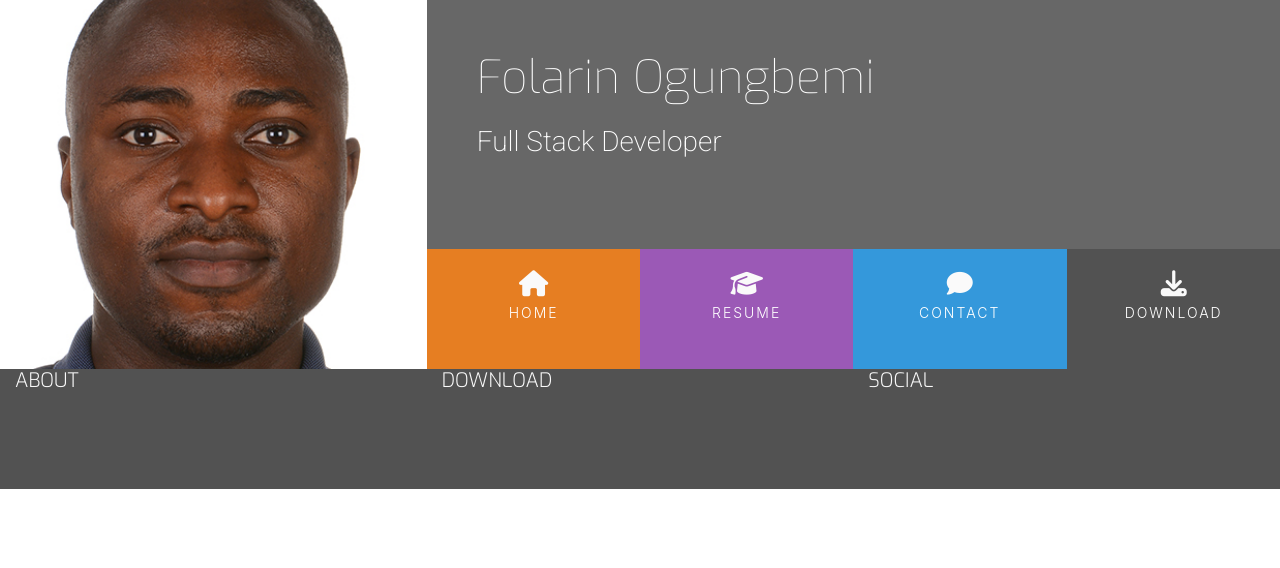
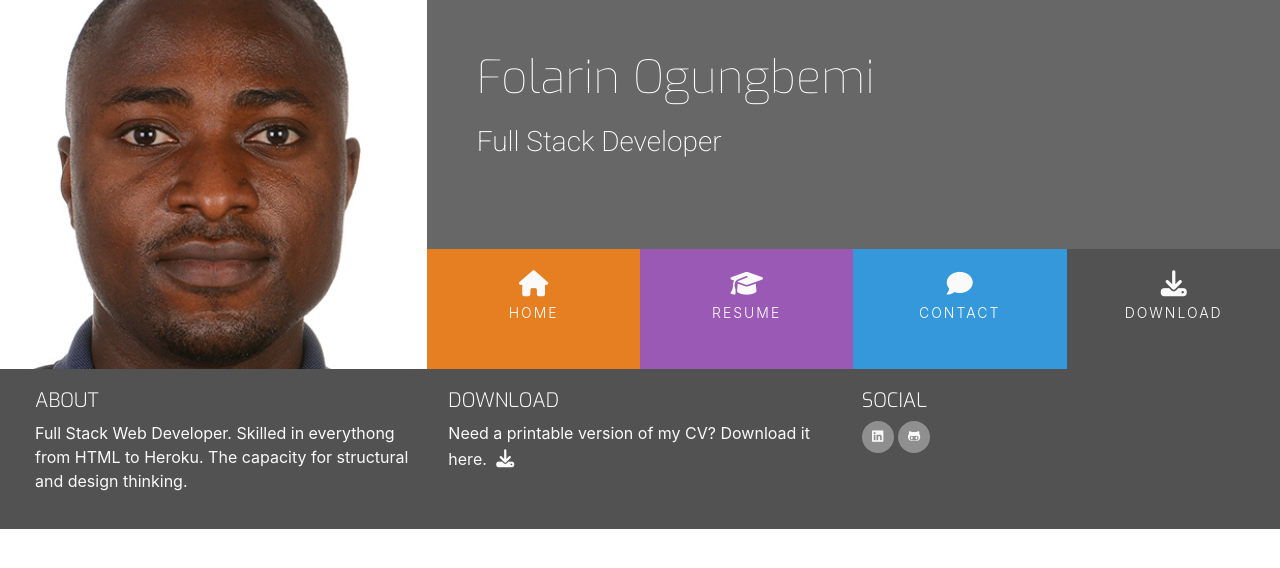
Before and after one commit to folarin-ogungbemi/portfolio-Website, a plain HTML site: page index.html in a window 1280 px wide. Drawn offline with nearby package versions, Linux system fonts and the light colour scheme.

Commit message:
Add content to footer and style

```diff
--- a/assets/css/style.css
+++ b/assets/css/style.css
@@ -35,6 +35,9 @@ h4{
     font-family: "Exo", sans-serif;
     font-weight: 300;
     color: #fafafa;
+}
+.inline-block{
+    display: inline-block;
 }
 /* ------------------------------------------------Heading */
 header{
@@ -135,3 +138,46 @@ footer{
     min-height: 120px;
     margin: 0;
 }
+
+.cv-pdf{
+    font-size: 18px;
+    color: #fafafa;
+    text-align: center;
+    padding-left: 5px;
+    transition: all 0.35s ease-in-out;
+    -moz-transition: all 0.35s ease-in-out;
+    -webkit-transition: all 0.35s ease-in-out;
+    -o-transition: all 0.35s ease-in-out;
+}
+
+.cv-pdf i:hover{
+    color: #e84610;
+}
+
+.social-links{
+    padding-bottom: 15px;
+}
+
+.social-links li a i{
+    width: 32px;
+    height: 32px;
+    padding: 12px 0;
+    border-radius: 50%;
+    font-size: 13px;
+    line-height: 7px;
+    text-align: center;
+    color: #fafafa;
+    background: #8f8f8f;
+    transition: all 0.35s ease-in-out;
+    -moz-transition: all 0.35s ease-in-out;
+    -webkit-transition: all 0.35s ease-in-out;
+    -o-transition: all 0.35s ease-in-out;
+}
+
+.social-links li a i:hover{
+    background-color: #e84610;
+}
+
+#footer-details{
+    padding: 20px;
+}
--- a/index.html
+++ b/index.html
@@ -51,15 +51,39 @@
 
     </section>
     <footer class="container-fluid">
-        <div class="row">
+        <div id="footer-details" class="row">
             <div class="col-sm-4">
                 <h5 class="uppercase general-sub">About</h5>
+                <p class="inline-block">
+                    Full Stack Web Developer. Skilled in everythong from HTML to Heroku. The capacity for structural and design thinking.
+                </p>
             </div>
             <div class="col-sm-4">
                 <h5 class="uppercase general-sub">Download</h5>
+                <p class="inline-block">
+                    Need a printable version of my CV? Download it here.
+                    <a href="#" target="_blank" class="cv-pdf">
+                        <i class="fa fa-download" aria-hidden="true"></i>
+                        <span class="sr-only">Download link</span>
+                    </a>
+                </p>
             </div>
             <div class="col-sm-4">
                 <h5 class="uppercase general-sub">Social</h5>
+                <ul class="list-inline social-links">
+                    <li class="list-inline-item">
+                        <a href="#" target="_blank">
+                            <i class="fa-brands fa-linkedin" aria-hidden="true"></i>
+                            <span class="sr-only">LinkedIn</span>
+                        </a>
+                    </li>
+                    <li class="list-inline-item">
+                        <a href="#" target="_blank">
+                            <i class="fa-brands fa-github-alt" aria-hidden="true"></i>
+                            <span class="sr-only">GitHub</span>
+                        </a>
+                    </li>
+                </ul>
             </div>
         </div>
 
```
